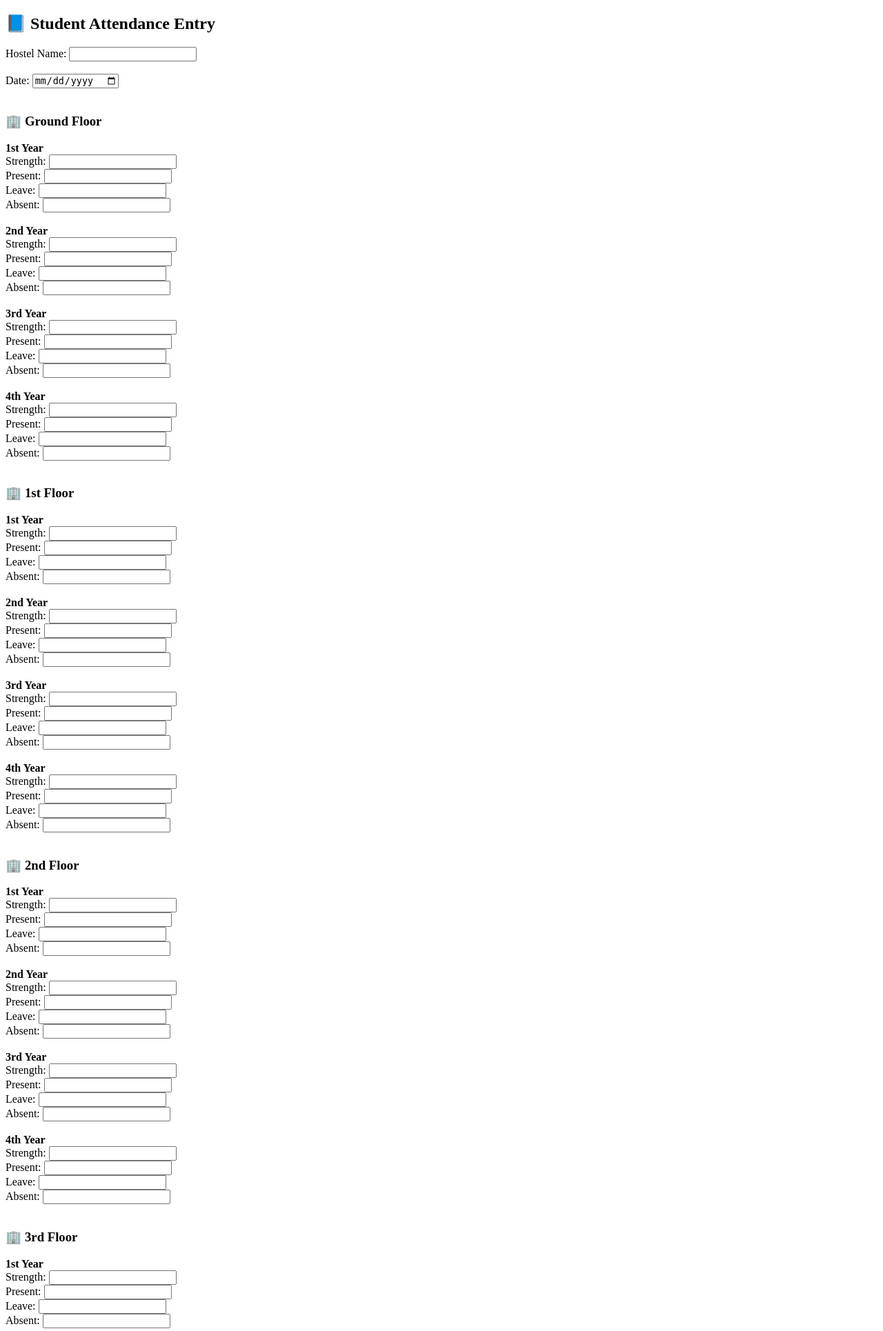
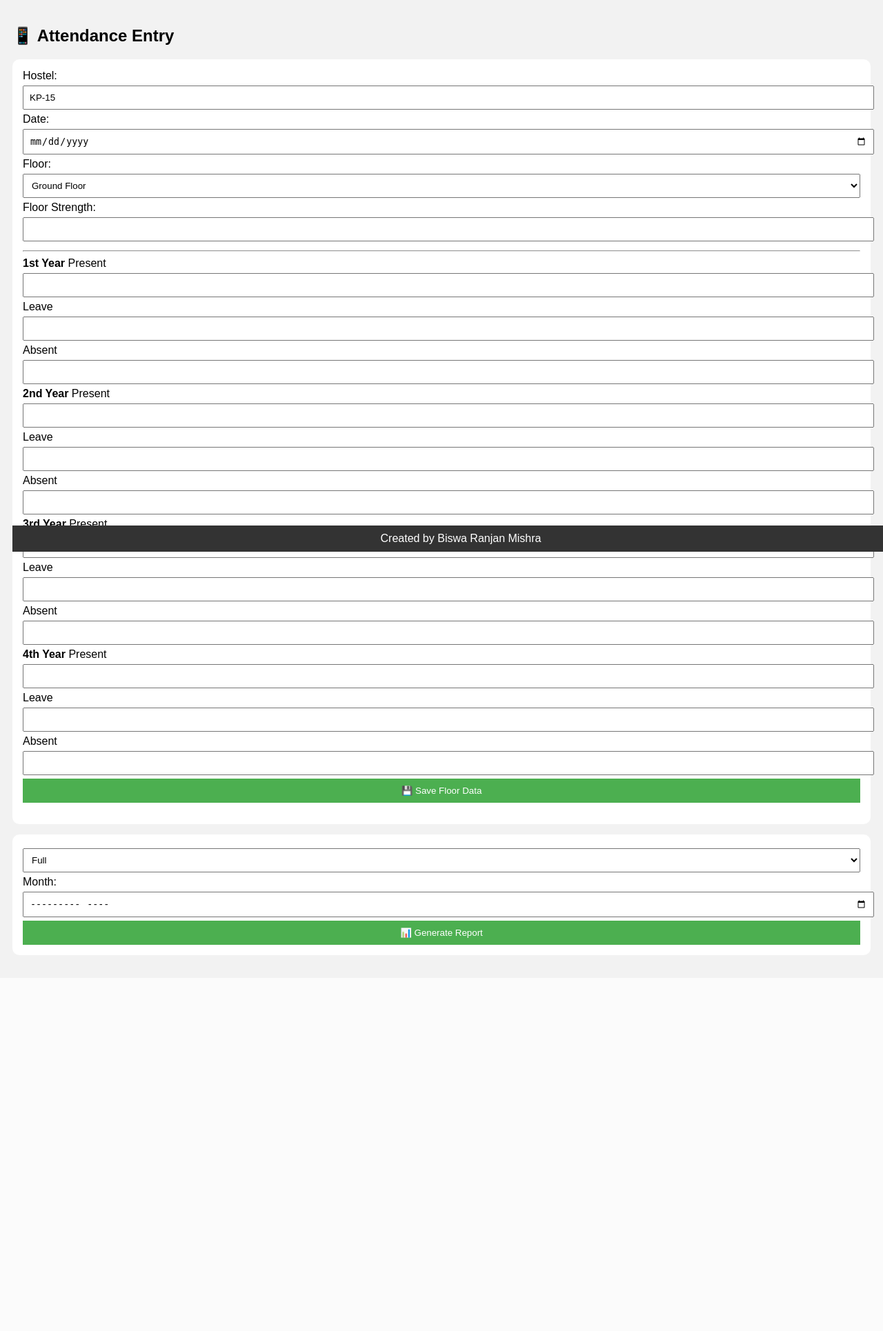
Before and after one commit to BiswaKiit/attendance-app, a Flask app: page / in a window 1280 px wide. Shown: the top 1930 px of the page at 69% size. After the commit the page ends 1370 px from the top, so only its background shows below. Run offline with Flask 3, Linux system fonts and the light colour scheme.

Commit message:
Add files via upload

```diff
--- a/main.py
+++ b/main.py
@@ -1,63 +1,75 @@
-from flask import Flask, render_template, request
+from flask import Flask, render_template, request, redirect
 
 app = Flask(__name__)
 
-floors = ["Ground", "1st", "2nd", "3rd", "4th"]
+floors = ["Ground Floor", "1st Floor", "2nd Floor", "3rd Floor", "4th Floor"]
 years = ["1st Year", "2nd Year", "3rd Year", "4th Year"]
+
+# Temporary storage (later we can move to database)
+saved_data = []
 
 @app.route("/", methods=["GET", "POST"])
 def index():
+    message = ""
+
     if request.method == "POST":
-        data = {}
-        summary_year = {year: {"Strength": 0, "Present": 0, "Leave": 0} for year in years}
+        floor = request.form.get("floor")
+        date = request.form.get("date")
+        hostel = request.form.get("hostel", "KP-15")
+        floor_strength = int(request.form.get("floor_strength", 0))
 
-        hostel = request.form.get("hostel")
-        date = request.form.get("date")
-
-        total_strength = 0
         total_present = 0
         total_leave = 0
+        total_absent = 0
 
-        for floor in floors:
-            data[floor] = {}
+        year_data = {}
 
-            for year in years:
-                strength = int(request.form.get(f"{floor}_{year}_strength", 0))
-                present = int(request.form.get(f"{floor}_{year}_present", 0))
-                leave = int(request.form.get(f"{floor}_{year}_leave", 0))
-                absent = int(request.form.get(f"{floor}_{year}_absent", 0))
+        for year in years:
+            present = int(request.form.get(f"{year}_present", 0))
+            leave = int(request.form.get(f"{year}_leave", 0))
+            absent = int(request.form.get(f"{year}_absent", 0))
 
-                total_l = leave + absent
+            total_present += present
+            total_leave += leave
+            total_absent += absent
 
-                data[floor][year] = {
-                    "Strength": strength,
-                    "Present": present,
-                    "Leave": leave,
-                    "Absent": absent
-                }
+            year_data[year] = {
+                "Present": present,
+                "Leave": leave,
+                "Absent": absent
+            }
 
-                # Summary Year-wise
-                summary_year[year]["Strength"] += strength
-                summary_year[year]["Present"] += present
-                summary_year[year]["Leave"] += total_l
+        # ✅ VALIDATION
+        if (total_present + total_leave + total_absent) != floor_strength:
+            message = "❌ Total mismatch! Please check values."
+        else:
+            saved_data.append({
+                "date": date,
+                "hostel": hostel,
+                "floor": floor,
+                "floor_strength": floor_strength,
+                "year_data": year_data
+            })
+            message = "✅ Data Saved Successfully!"
 
-                # Overall totals
-                total_strength += strength
-                total_present += present
-                total_leave += total_l
+    return render_template("index.html", floors=floors, years=years, message=message)
 
-        return render_template(
-            "report.html",
-            data=data,
-            summary_year=summary_year,
-            total_strength=total_strength,
-            total_present=total_present,
-            total_leave=total_leave,
-            hostel=hostel,
-            date=date
-        )
 
-    return render_template("index.html", floors=floors, years=years)
+@app.route("/report", methods=["GET", "POST"])
+def report():
+    report_type = request.form.get("report_type")
+    month = request.form.get("month")
+
+    filtered = []
+
+    for d in saved_data:
+        if month:
+            if d["date"].startswith(month):
+                filtered.append(d)
+        else:
+            filtered.append(d)
+
+    return render_template("report.html", data=filtered, report_type=report_type)
 
 
 if __name__ == "__main__":
--- a/templates/index.html
+++ b/templates/index.html
@@ -1,32 +1,76 @@
 <!DOCTYPE html>
 <html>
 <head>
-    <title>Attendance Entry</title>
+<title>Attendance App</title>
+<meta name="viewport" content="width=device-width, initial-scale=1">
+
+<style>
+body {font-family: Arial; background:#f2f2f2; padding:10px;}
+.card {background:white; padding:15px; border-radius:10px; margin-bottom:15px;}
+input, select {width:100%; padding:8px; margin:5px 0;}
+button {background:#4CAF50; color:white; padding:10px; border:none; width:100%;}
+.footer {background:#333; color:white; text-align:center; padding:10px; position:fixed; bottom:0; width:100%;}
+</style>
 </head>
+
 <body>
 
-<h2>📘 Student Attendance Entry</h2>
+<h2>📱 Attendance Entry</h2>
 
+<div class="card">
 <form method="POST">
 
-    Hostel Name: <input type="text" name="hostel" required><br><br>
-    Date: <input type="date" name="date" required><br><br>
+Hostel:
+<input type="text" name="hostel" value="KP-15">
 
-    {% for floor in floors %}
-        <h3>🏢 {{ floor }} Floor</h3>
+Date:
+<input type="date" name="date" required>
 
-        {% for year in years %}
-            <b>{{ year }}</b><br>
+Floor:
+<select name="floor">
+{% for f in floors %}
+<option>{{f}}</option>
+{% endfor %}
+</select>
 
-            Strength: <input type="number" name="{{floor}}_{{year}}_strength"><br>
-            Present: <input type="number" name="{{floor}}_{{year}}_present"><br>
-            Leave: <input type="number" name="{{floor}}_{{year}}_leave"><br>
-            Absent: <input type="number" name="{{floor}}_{{year}}_absent"><br><br>
-        {% endfor %}
-    {% endfor %}
+Floor Strength:
+<input type="number" name="floor_strength" required>
 
-    <button type="submit">🚀 Generate Report</button>
+<hr>
+
+{% for year in years %}
+<b>{{year}}</b>
+Present <input type="number" name="{{year}}_present">
+Leave <input type="number" name="{{year}}_leave">
+Absent <input type="number" name="{{year}}_absent">
+{% endfor %}
+
+<button type="submit">💾 Save Floor Data</button>
+
 </form>
+
+<p>{{message}}</p>
+</div>
+
+<div class="card">
+<form method="POST" action="/report">
+
+<select name="report_type">
+<option>Full</option>
+<option>Summary</option>
+</select>
+
+Month:
+<input type="month" name="month">
+
+<button type="submit">📊 Generate Report</button>
+
+</form>
+</div>
+
+<div class="footer">
+Created by Biswa Ranjan Mishra
+</div>
 
 </body>
 </html>
```
Also changed, not shown: templates/report.html (+25 -56 lines).
